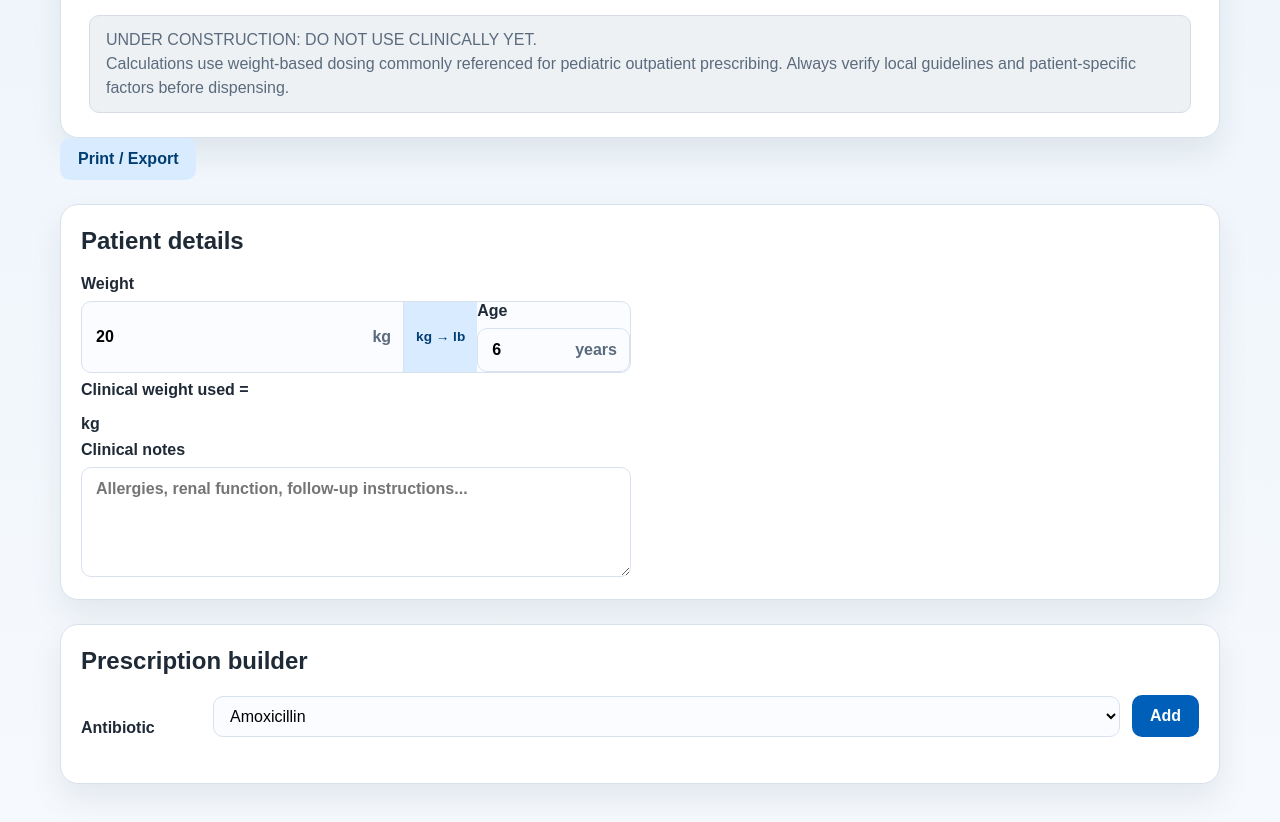
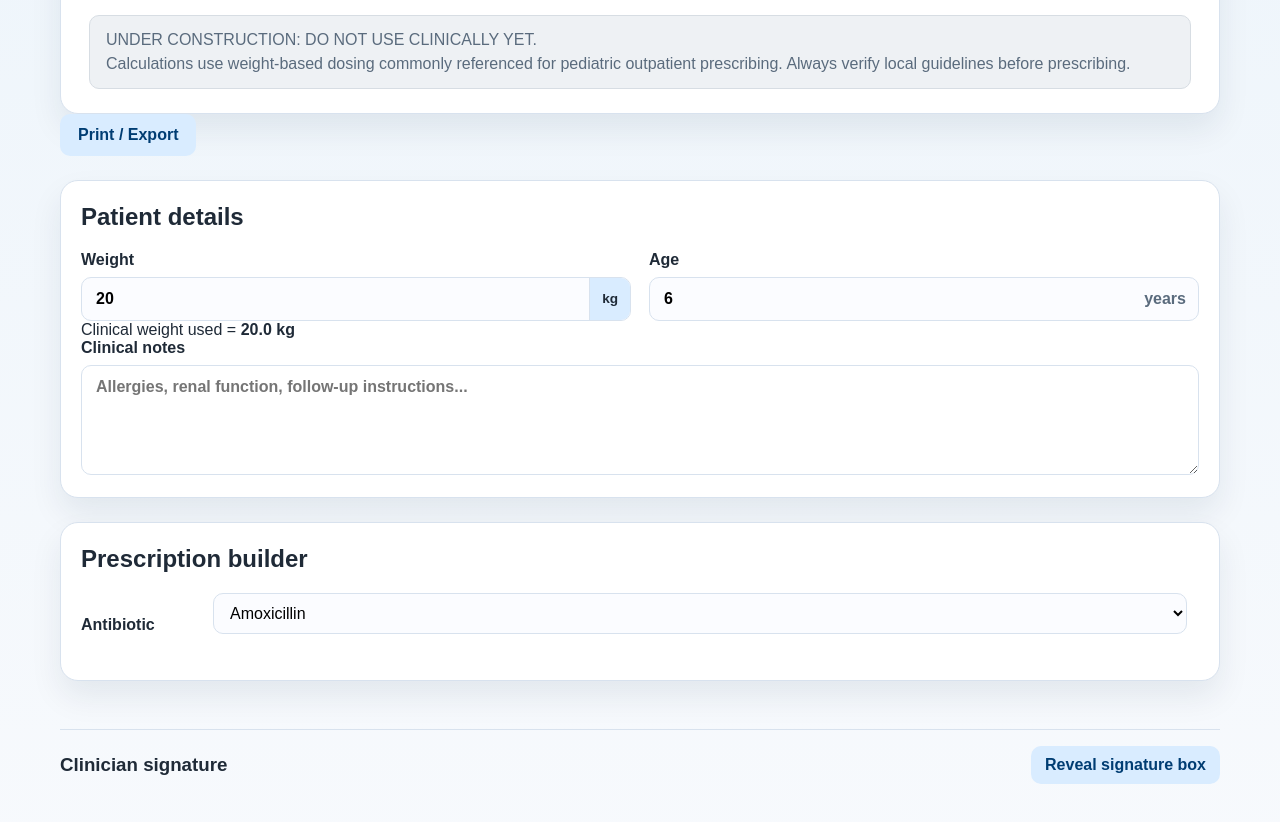
Before and after one commit to mtkimmins/pediatric-antibiotic-calculator, a plain HTML site: page index.html in a window 1280 px wide. Shown: the part 130-952 px from the top of the page. Drawn offline with Linux system fonts and the light colour scheme.

Commit message:
Update patient form layout, print button placement, and signature section wiring for requested UI fixes

```diff
--- a/index.html
+++ b/index.html
@@ -1,6 +1,5 @@
 <!DOCTYPE html>
 <html lang="en">
-  <!--HEAD COMPLETE-->
   <head>
     <meta charset="UTF-8" />
     <meta name="viewport" content="width=device-width, initial-scale=1.0" />
@@ -10,29 +9,32 @@
 
   <body>
     <div class="app-shell">
-      <!---->
       <header class="topbar">
         <div class="topbar-heading">
           <p class="eyebrow">PharmAlta Clinical Tool</p>
           <h1>Pediatric Antibiotic Calculator</h1>
         </div>
-        <p class="liability">UNDER CONSTRUCTION: DO NOT USE CLINICALLY YET. <br>Calculations use weight-based dosing commonly referenced for pediatric outpatient prescribing. Always verify local guidelines and patient-specific factors before dispensing.</p>
+        <p class="liability">UNDER CONSTRUCTION: DO NOT USE CLINICALLY YET. <br>Calculations use weight-based dosing commonly referenced for pediatric outpatient prescribing. Always verify local guidelines before prescribing.</p>
       </header>
 
-      <button id="printButton" class="secondary-button" type="button">Print / Export</button>
+      <div class="print-button-wrap">
+        <button id="printButton" class="secondary-button sticky-print-button" type="button">Print / Export</button>
+      </div>
 
       <main class="layout">
         <section class="panel patient-panel">
           <h2>Patient details</h2>
           <div class="field-row">
-            <label>
+            <label class="field-block">
               <span>Weight</span>
               <div class="input-with-unit">
                 <input id="weightKg" type="number" min="0" step="0.1" value="20" />
-                <span id="weightUnit">kg</span>
-                <button id="weightToggle" class="unit-toggle" type="button" aria-label="Toggle weight unit">kg → lb</button>
+                <button id="weightToggle" class="unit-toggle" type="button" aria-label="Toggle weight unit" aria-pressed="false">
+                  <span id="weightUnit">kg</span>
+                </button>
+              </div>
             </label>
-            <label>
+            <label class="field-block">
               <span>Age</span>
               <div class="input-with-unit">
                 <input id="patientAge" type="number" min="0" step="1" value="6" />
@@ -41,11 +43,9 @@
             </label>
           </div>
 
-          <div class="kg-conversion">
-            <label>
-              <span>Clinical weight used = </span>
-              <span id="clinical-kg"></span> kg
-            </label>
+          <div class="clinical-weight-box" aria-live="polite">
+            <span>Clinical weight used = </span>
+            <strong id="clinicalWeightValue">20.0 kg</strong>
           </div>
 
           <label>
@@ -54,14 +54,13 @@
           </label>
         </section>
 
-
         <section class="panel prescription-panel">
           <h2>Prescription builder</h2>
           <div class="selector-row">
             <label class="selector-label" for="antibioticSelect">Antibiotic</label>
             <select id="antibioticSelect"></select>
-            <button id="addAntibioticBtn" class="primary-button" type="button">Add</button>
           </div>
+          <div id="prescriptionList" class="prescription-list"></div>
         </section>
 
         <section>
@@ -87,7 +86,7 @@
       <footer class="page-footer">
         <div class="footer-content">
           <div class="footer-links"><a href="https://github.com/mtkimmins/pediatric-antibiotic-calculator" target="_blank" rel="noopener noreferrer">GitHub Repository</a></div>
-          <div class="footer-info"><p class="last-updated">Last updated: <span id="lastUpdatedDate">September 26, 2026</span></p><p class="footer-note">Dosing NOT YET verified against clinical references</p></div>
+          <div class="footer-info"><p class="last-updated">Last updated: <span id="lastUpdatedDate">September 26, 2026</span></p><p class="footer-note">Dosing NOT YET verified against clinical reference.</p></div>
         </div>
       </footer>
     </div>
```
